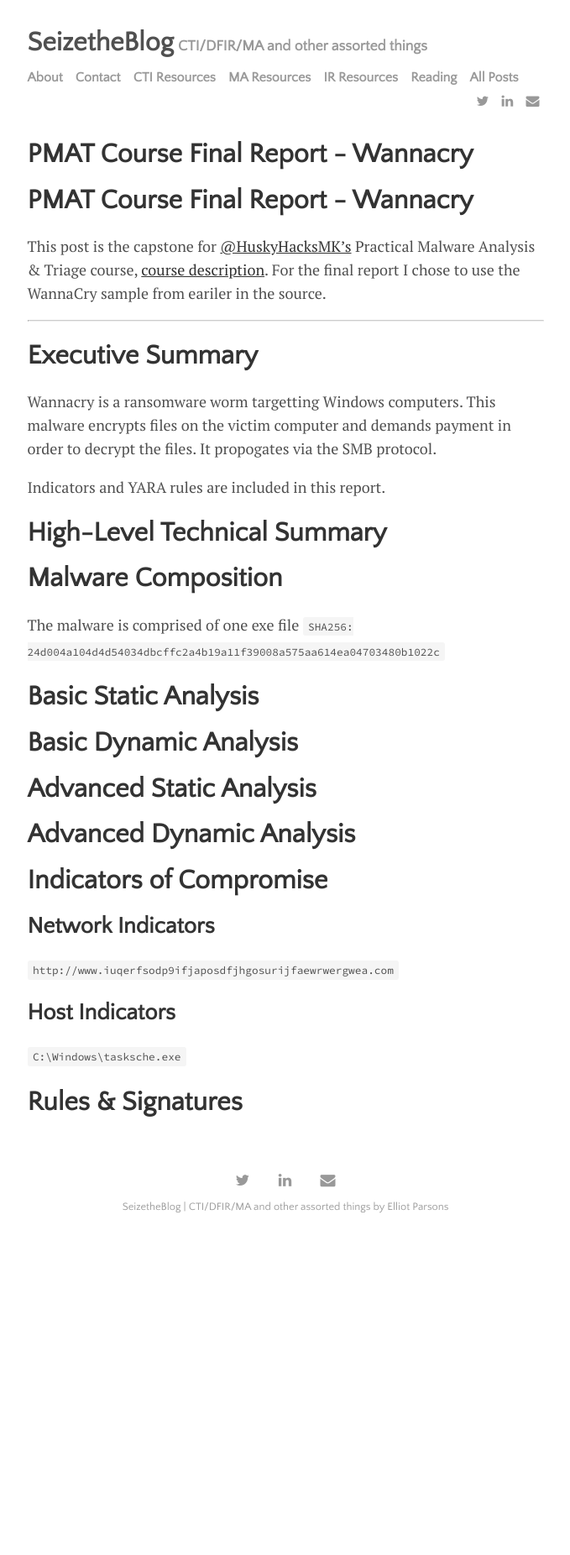
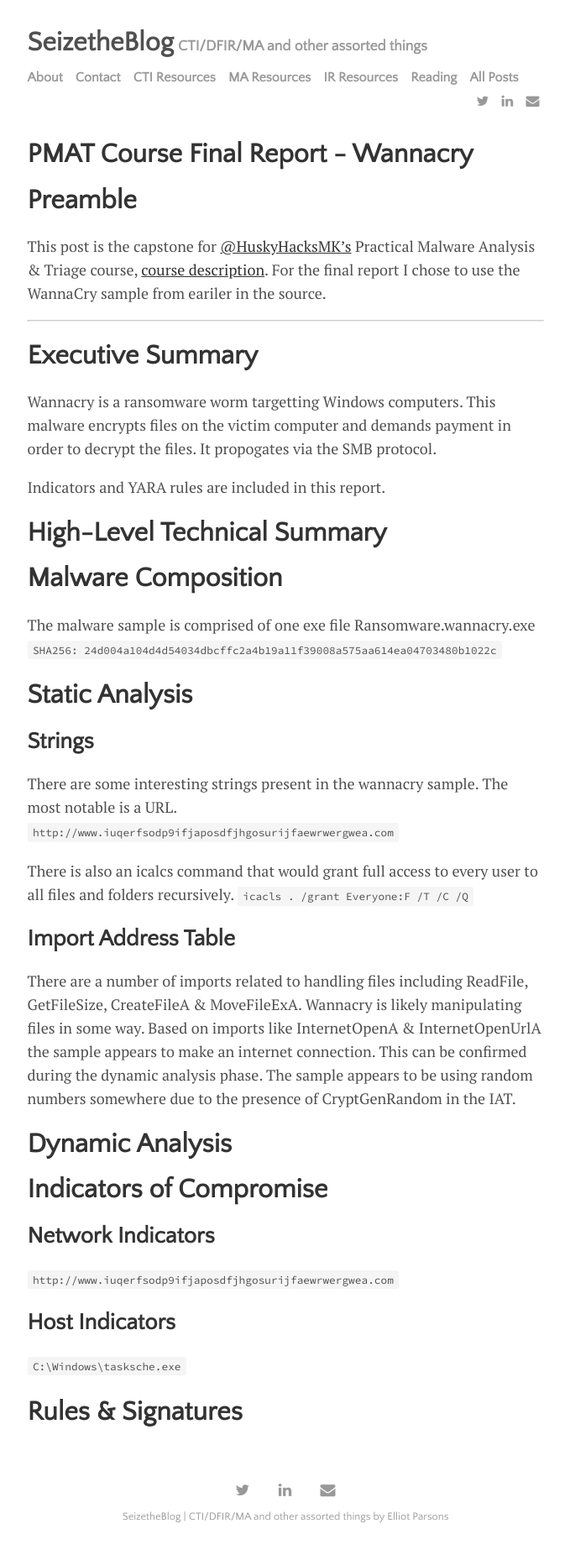
Before and after one commit to seizethecheese/seizethecheese.github.io, a Jekyll site: the page built from _posts/2023-01-08-post.md, in a window 1280 px wide. Shown: the whole page at 84% size, without its empty margins (300-979 px from the left). Built offline with Jekyll 4.4.1, drawn with Linux system fonts in a browser that asks for light colours; some web fonts are replaced; before the commit the page ends 1483 px from its top, so only the background shows below that.

Commit message:
Update 2023-01-08-post.md

```diff
--- a/_posts/2023-01-08-post.md
+++ b/_posts/2023-01-08-post.md
@@ -4,7 +4,7 @@ title: PMAT Course Final Report - Wannacry
 permalink: /pmat-wannacry
 ---
 
-# PMAT Course Final Report - Wannacry
+# Preamble
 This post is the capstone for [@HuskyHacksMK's](https://twitter.com/HuskyHacksMK) Practical Malware Analysis & Triage course, [course description](https://academy.tcm-sec.com/p/practical-malware-analysis-triage). For the final report I chose to use the WannaCry sample from eariler in the source.
 
 ---
@@ -18,19 +18,24 @@ Indicators and YARA rules are included in this report.
 
 
 # Malware Composition
-The malware is comprised of one exe file
+The malware sample is comprised of one exe file Ransomware.wannacry.exe
 `SHA256: 24d004a104d4d54034dbcffc2a4b19a11f39008a575aa614ea04703480b1022c`
 
-# Basic Static Analysis
+# Static Analysis
 
+## Strings
+There are some interesting strings present in the wannacry sample. The most notable is a URL.
+`http://www.iuqerfsodp9ifjaposdfjhgosurijfaewrwergwea.com`
 
-# Basic Dynamic Analysis
+There is also an icalcs command that would grant full access to every user to all files and folders recursively.
+`icacls . /grant Everyone:F /T /C /Q`
 
+## Import Address Table
+There are a number of imports related to handling files including ReadFile, GetFileSize, CreateFileA & MoveFileExA. Wannacry is likely manipulating files in some way.
+Based on imports like InternetOpenA & InternetOpenUrlA the sample appears to make an internet connection. This can be confirmed during the dynamic analysis phase.
+The sample appears to be using random numbers somewhere due to the presence of CryptGenRandom in the IAT.
 
-# Advanced Static Analysis
-
-
-# Advanced Dynamic Analysis
+# Dynamic Analysis
 
 
 # Indicators of Compromise
```
